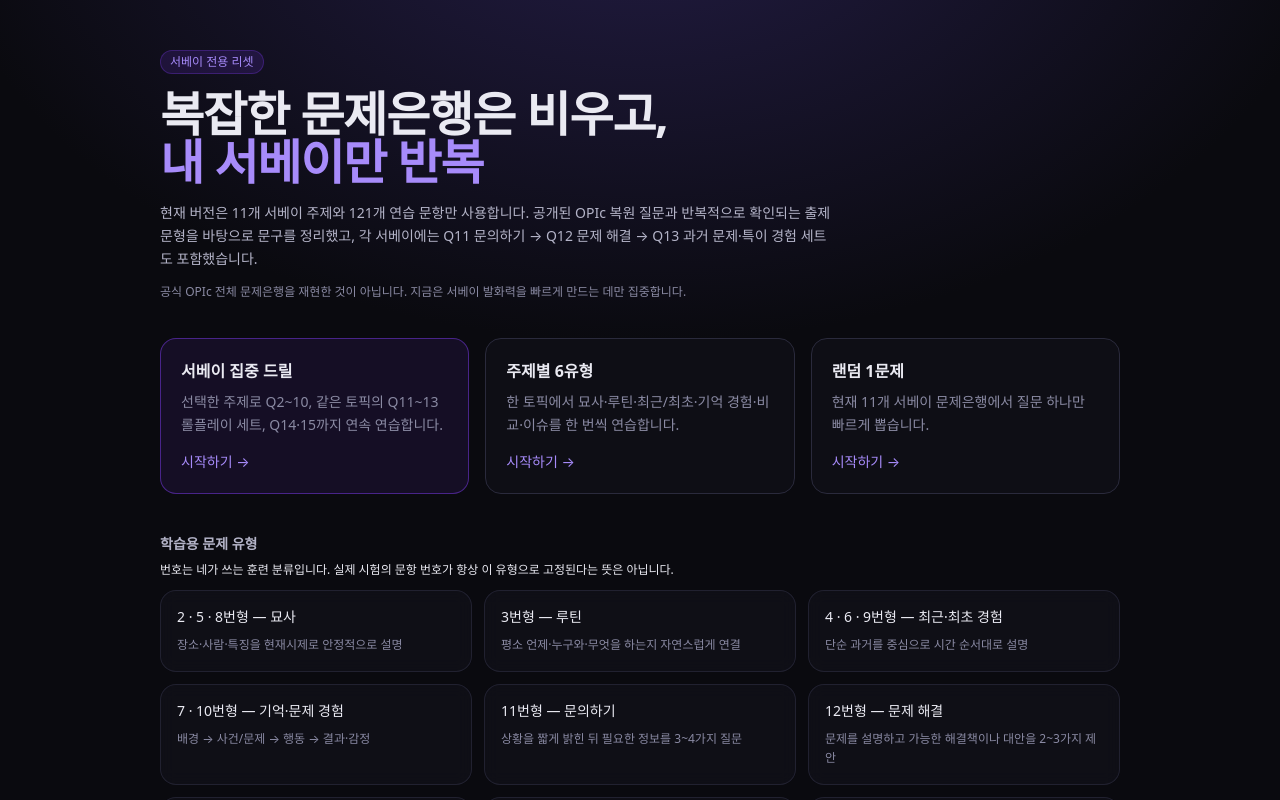
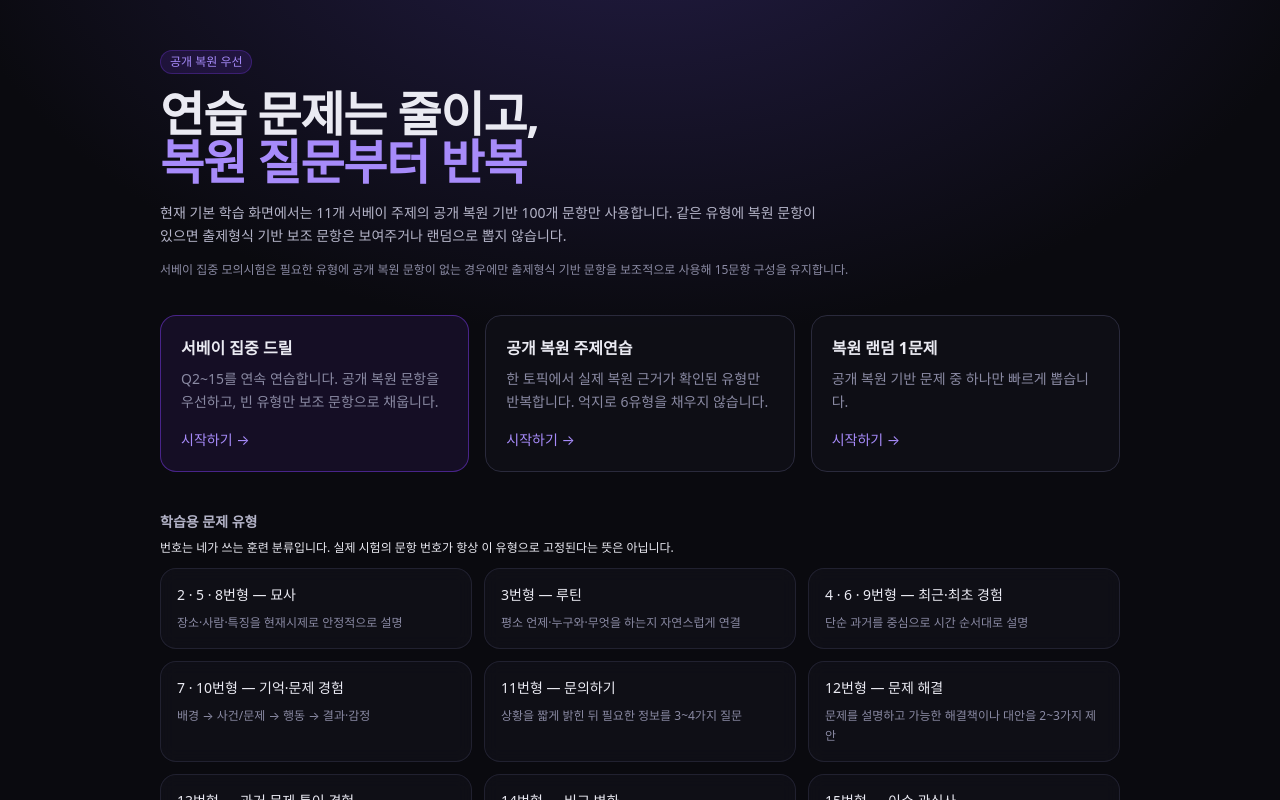
Before and after one commit to KSH0660/Yumi-Opic, a Next.js app: page / in a window 1280 px wide. Shown: the top 800 px of the page. Built offline with nearby package versions, Linux system fonts and the light colour scheme.

Commit message:
Clarify verified-only practice modes

```diff
--- a/src/components/HomeView.tsx
+++ b/src/components/HomeView.tsx
@@ -1,7 +1,7 @@
 "use client";
 import Link from "next/link";
 import { useEffect, useState } from "react";
-import { surveyQuestionCount, surveyTopics } from "@/data";
+import { surveyTopics } from "@/data";
 import { EXAM_GROUPS } from "@/lib/exam";
 import { clearHistory, defaultSettings, loadHistory, loadSettings, saveSettings, type HistoryEntry, type Settings } from "@/lib/storage";
 import Footer from "./Footer";
@@ -13,6 +13,7 @@
   const [ready, setReady] = useState(false);
   useEffect(() => { setSettings(loadSettings()); setHistory(loadHistory()); setReady(true); }, []);
   const selectedCount = surveyTopics.filter((t) => settings.enabledSurveyIds.includes(t.id)).length;
+  const verifiedQuestionCount = surveyTopics.reduce((sum, topic) => sum + topic.questions.filter((q) => q.source === "verified").length, 0);
 
   function toggleTopic(id: string) {
     const selected = settings.enabledSurveyIds.includes(id);
@@ -24,18 +25,18 @@
 
   return <main className="mx-auto w-full max-w-5xl px-5 pb-24 pt-12 sm:px-8">
     <header className="animate-fade-up">
-      <Badge tone="accent">서베이 전용 리셋</Badge>
-      <h1 className="mt-4 text-4xl font-semibold tracking-tight sm:text-5xl">복잡한 문제은행은 비우고,<br /><span className="text-accent-400">내 서베이만 반복</span></h1>
+      <Badge tone="accent">공개 복원 우선</Badge>
+      <h1 className="mt-4 text-4xl font-semibold tracking-tight sm:text-5xl">연습 문제는 줄이고,<br /><span className="text-accent-400">복원 질문부터 반복</span></h1>
       <p className="mt-4 max-w-2xl text-sm leading-relaxed text-ink-300">
-        현재 버전은 11개 서베이 주제와 {surveyQuestionCount}개 연습 문항만 사용합니다. 공개된 OPIc 복원 질문과 반복적으로 확인되는 출제 문형을 바탕으로 문구를 정리했고, 각 서베이에는 Q11 문의하기 → Q12 문제 해결 → Q13 과거 문제·특이 경험 세트도 포함했습니다.
+        현재 기본 학습 화면에서는 11개 서베이 주제의 공개 복원 기반 {verifiedQuestionCount}개 문항만 사용합니다. 같은 유형에 복원 문항이 있으면 출제형식 기반 보조 문항은 보여주거나 랜덤으로 뽑지 않습니다.
       </p>
-      <p className="mt-3 text-xs leading-relaxed text-ink-400">공식 OPIc 전체 문제은행을 재현한 것이 아닙니다. 지금은 서베이 발화력을 빠르게 만드는 데만 집중합니다.</p>
+      <p className="mt-3 text-xs leading-relaxed text-ink-400">서베이 집중 모의시험은 필요한 유형에 공개 복원 문항이 없는 경우에만 출제형식 기반 문항을 보조적으로 사용해 15문항 구성을 유지합니다.</p>
     </header>
 
     <section className="mt-9 grid gap-4 sm:grid-cols-3">
-      <ModeCard href="/exam?mode=full" title="서베이 집중 드릴" desc="선택한 주제로 Q2~10, 같은 토픽의 Q11~13 롤플레이 세트, Q14·15까지 연속 연습합니다." primary />
-      <ModeCard href="/topics" title="주제별 6유형" desc="한 토픽에서 묘사·루틴·최근/최초·기억 경험·비교·이슈를 한 번씩 연습합니다." />
-      <ModeCard href="/exam?mode=single" title="랜덤 1문제" desc="현재 11개 서베이 문제은행에서 질문 하나만 빠르게 뽑습니다." />
+      <ModeCard href="/exam?mode=full" title="서베이 집중 드릴" desc="Q2~15를 연속 연습합니다. 공개 복원 문항을 우선하고, 빈 유형만 보조 문항으로 채웁니다." primary />
+      <ModeCard href="/topics" title="공개 복원 주제연습" desc="한 토픽에서 실제 복원 근거가 확인된 유형만 반복합니다. 억지로 6유형을 채우지 않습니다." />
+      <ModeCard href="/exam?mode=single" title="복원 랜덤 1문제" desc="공개 복원 기반 문제 중 하나만 빠르게 뽑습니다." />
     </section>
 
     <section className="mt-10">
@@ -47,7 +48,7 @@
           <p className="mt-2 text-xs leading-relaxed text-ink-400">{group.note}</p>
         </Card>)}
       </div>
-      <Card className="mt-3 p-4"><p className="text-xs leading-relaxed text-ink-400"><strong className="text-ink-300">11~13번 롤플레이:</strong> 하나의 서베이 토픽에서 문의하기 → 문제 해결 → 관련 과거 문제·특이 경험이 이어지는 한 세트로 출제됩니다.</p></Card>
+      <Card className="mt-3 p-4"><p className="text-xs leading-relaxed text-ink-400"><strong className="text-ink-300">11~13번 롤플레이:</strong> 가능한 경우 공개 복원된 문의하기 → 문제 해결 → 과거 문제·특이 경험 세트를 우선 사용합니다.</p></Card>
     </section>
 
     <section className="mt-10">
```
